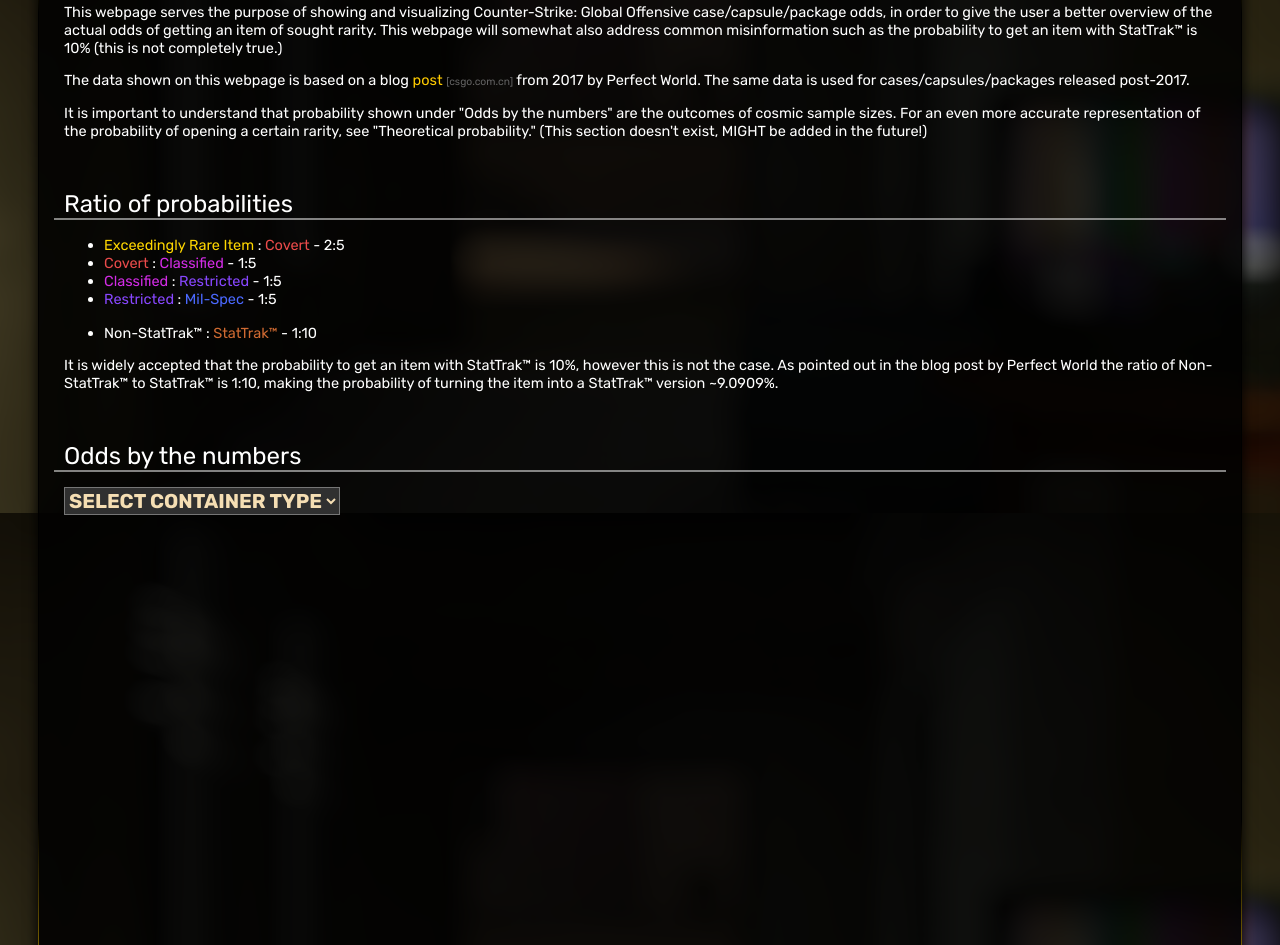
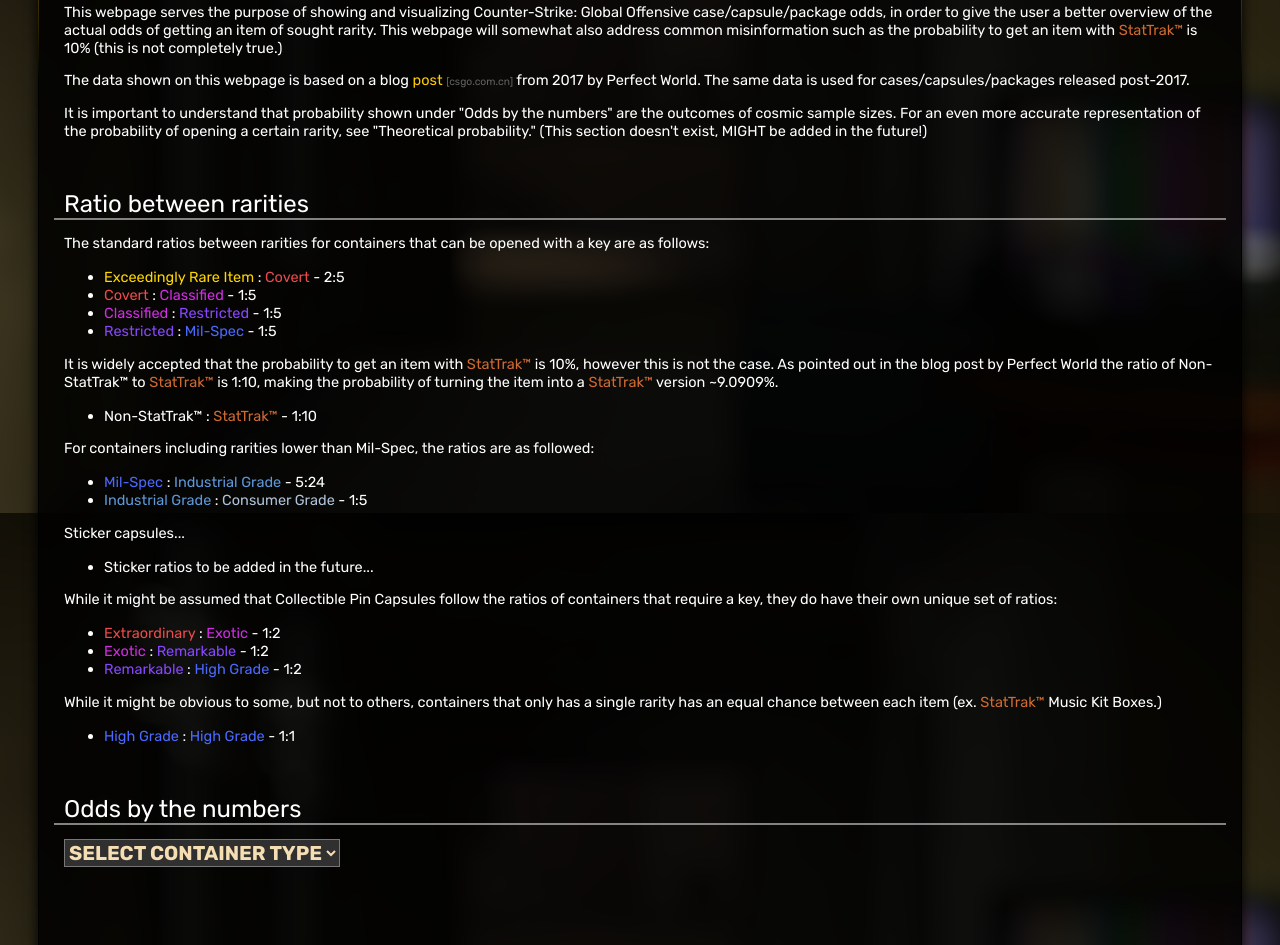
Before and after one commit to hbivnm/csgo-caseodds-web, a plain HTML site: page index.html in a window 1280 px wide. Shown: the part 287-1232 px from the top of the page. Drawn offline with Linux system fonts and the light colour scheme; a script that the page names is missing.

Commit message:
Added more info about the ratios between rarities

```diff
--- a/index.html
+++ b/index.html
@@ -22,7 +22,7 @@
             <p>
                 This webpage serves the purpose of showing and visualizing Counter-Strike: Global Offensive
                 case/capsule/package odds, in order to give the user a better overview of the actual odds of getting an
-                item of sought rarity. This webpage will somewhat also address common misinformation such as the probability to get an item with StatTrak™ is 10% (this is not completely true.)
+                item of sought rarity. This webpage will somewhat also address common misinformation such as the probability to get an item with <span class="stattrak">StatTrak™</span> is 10% (this is not completely true.)
             </p>
             <p>
                 The data shown on this webpage is based on a blog <a
@@ -35,8 +35,11 @@
             </p>
         </div>
         <div class="section">
-            <h2>Ratio of probabilities</h2>
+            <h2>Ratio between rarities</h2>
             <hr />
+            <p>
+                The standard ratios between rarities for containers that can be opened with a key are as follows:
+            </p>
             <p>
                 <ul>
                     <li><span class="exceedinglyrare">Exceedingly Rare Item</span> : <span class="covert">Covert</span> - 2:5</li>
@@ -46,12 +49,45 @@
                 </ul>
             </p>
             <p>
+                It is widely accepted that the probability to get an item with <span class="stattrak">StatTrak™</span> is 10%, however this is not the case. As pointed out in the blog post by Perfect World the ratio of Non-StatTrak™ to <span class="stattrak">StatTrak™</span> is 1:10, making the probability of turning the item into a <span class="stattrak">StatTrak™</span> version ~9.0909%.
+            </p>
+            <p>
                 <ul>
                     <li>Non-StatTrak™ : <span class="stattrak">StatTrak™</span> - 1:10</li>
                 </ul>
             </p>
             <p>
-                It is widely accepted that the probability to get an item with StatTrak™ is 10%, however this is not the case. As pointed out in the blog post by Perfect World the ratio of Non-StatTrak™ to StatTrak™ is 1:10, making the probability of turning the item into a StatTrak™ version ~9.0909%.
+                For containers including rarities lower than Mil-Spec, the ratios are as followed:
+            </p>
+            <p>
+                <ul>
+                    <li><span class="milspec">Mil-Spec</span> : <span class="industrialgrade">Industrial Grade</span> - 5:24</li>
+                    <li><span class="industrialgrade">Industrial Grade</span> : <span class="consumergrade">Consumer Grade</span> - 1:5</li>
+                </ul>
+            </p>
+            <p>Sticker capsules...</p>
+            <p>
+                <ul>
+                    <li>Sticker ratios to be added in the future...</li>
+                </ul>
+            </p>
+            <p>
+                While it might be assumed that Collectible Pin Capsules follow the ratios of containers that require a key, they do have their own unique set of ratios:
+            </p>
+            <p>
+                <ul>
+                    <li><span class="covert">Extraordinary</span> : <span class="classified">Exotic</span> - 1:2</li>
+                    <li><span class="classified">Exotic</span> : <span class="restricted">Remarkable</span> - 1:2</li>
+                    <li><span class="restricted">Remarkable</span> : <span class="milspec">High Grade</span> - 1:2</li>
+                </ul>
+            </p>
+            <p>
+                While it might be obvious to some, but not to others, containers that only has a single rarity has an equal chance between each item (ex. <span class="stattrak">StatTrak™</span> Music Kit Boxes.)
+            </p>
+            <p>
+                <ul>
+                    <li><span class="milspec">High Grade</span> : <span class="milspec">High Grade</span> - 1:1</li>
+                </ul>
             </p>
         </div>
         <div class="section" id="odds-number">
```
